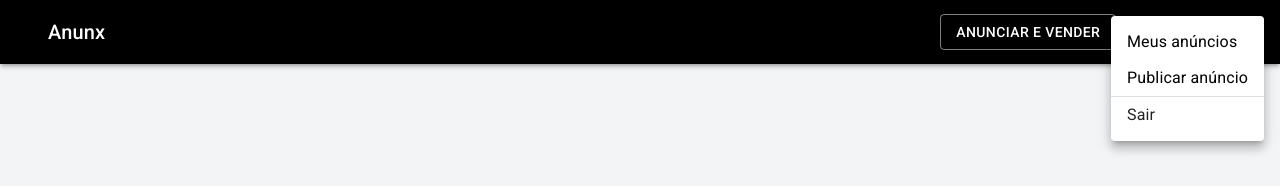
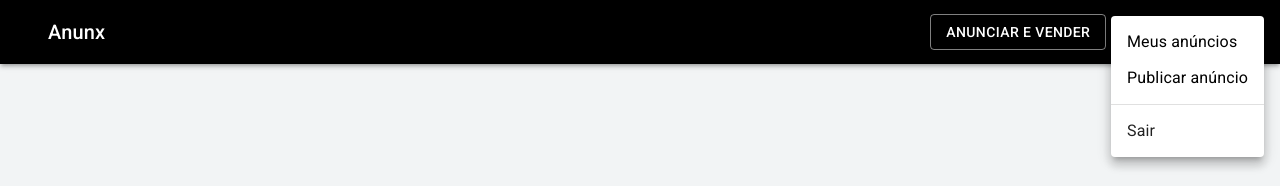
Before and after one commit to DiegoReso/Anunx, a Next.js app: page /user/dashboard in a window 1280 px wide. Both pictures are taken after a click on the button "Diego Reis". Shown: the top 186 px of the page. Built offline with nearby package versions, Linux system fonts and the light colour scheme.

Commit message:
add container and user menu

```diff
--- a/src/components/Header.js
+++ b/src/components/Header.js
@@ -20,6 +20,12 @@ const useStyles = makeStyles((theme) =>({
   title:{
     flexGrow: 1,
   },
+  typographySpace:{
+    marginLeft: '10px',
+  },
+  divider:{
+    margin: '8px 0'
+  }
 }))
 
 
@@ -33,7 +39,7 @@ export default function ButtonAppBar() {
   return (
 
       <AppBar position="static" elevation={3}>
-        <Container>
+        <Container maxWidth='lg'>
           <Toolbar>
             <Typography className={classes.root} variant="h6" component="div"  >
               Anunx
@@ -42,6 +48,7 @@ export default function ButtonAppBar() {
               <Button color="secondary" variant="outlined">ANUNCIAR E VENDER</Button>
             </Link>
             <IconButton
+
               onClick={(e) => setAnchorUserMenu(e.currentTarget)}
               color='secondary'>
 
@@ -52,7 +59,7 @@ export default function ButtonAppBar() {
                   : <AccountCircle/>
 
               }
-              <Typography sx={{ml:'10px'}} variant="subtitle2" color="secondary">
+              <Typography className={classes.typographySpace} variant="subtitle2" color="secondary">
                 Diego Reis
               </Typography>
 
@@ -61,8 +68,10 @@ export default function ButtonAppBar() {
               anchorEl={anchorUserMenu}
               open={openUserMenu}
               onClose={() => setAnchorUserMenu(null)}
-              sx={{mt: '12px'}}
-              color='primary'
+              anchorOrigin={{
+                vertical: 'top',
+                horizontal:'right',
+              }}
             >
               <Link href='user/dashboard' passHref>
                 <MenuItem>
@@ -78,10 +87,9 @@ export default function ButtonAppBar() {
                   </Typography>
                 </MenuItem>
               </Link>
-              <Divider/>
+              <Divider className={classes.divider}/>
               <MenuItem>Sair</MenuItem>
             </Menu>
-
           </Toolbar>
         </Container>
       </AppBar>
```
